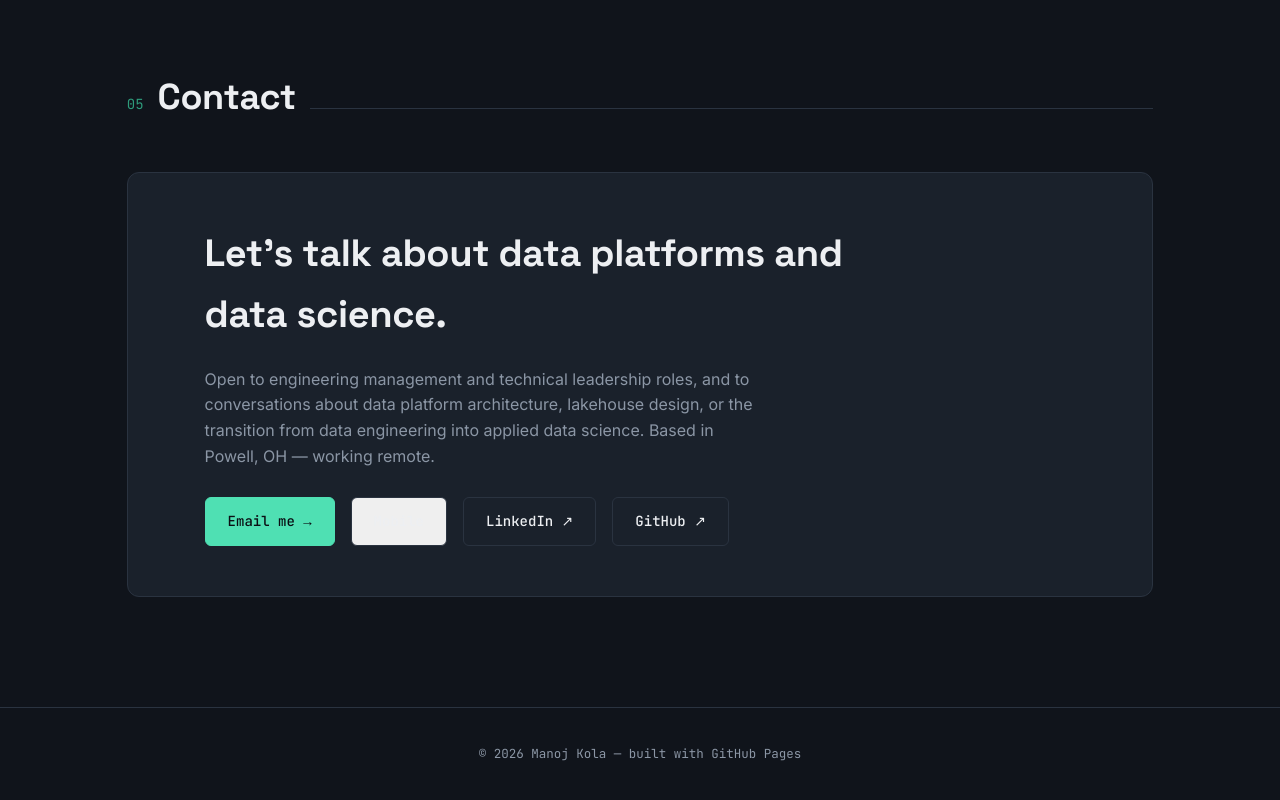
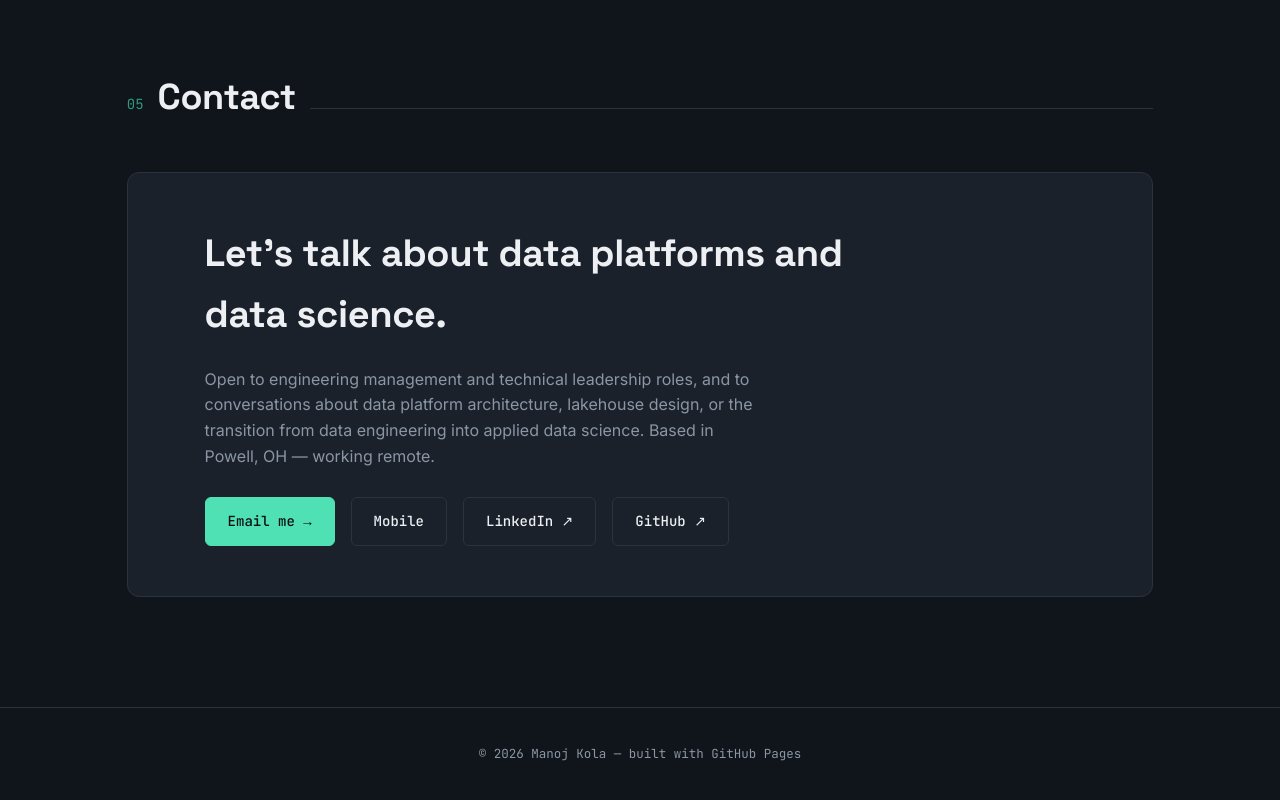
Before and after one commit to manojkkola/manoj-kola-datascience-portfolio, a plain HTML site: page index.html in a window 1280 px wide. Shown: the part 7790-8590 px from the top of the page. Drawn offline with Linux system fonts and the light colour scheme.

Commit message:
update contact display color

```diff
--- a/index.html
+++ b/index.html
@@ -71,6 +71,7 @@
     font-family:'JetBrains Mono',monospace;font-size:14px;font-weight:500;
     padding:12px 22px;border-radius:6px;border:1px solid var(--line);
     display:inline-flex;align-items:center;gap:8px;
+    background:transparent;cursor:pointer;appearance:none;-webkit-appearance:none;
   }
   .btn.primary{background:var(--accent);color:#0B0F14;border-color:var(--accent);}
   .btn.primary:hover{background:var(--accent-dim);text-decoration:none;}
```
